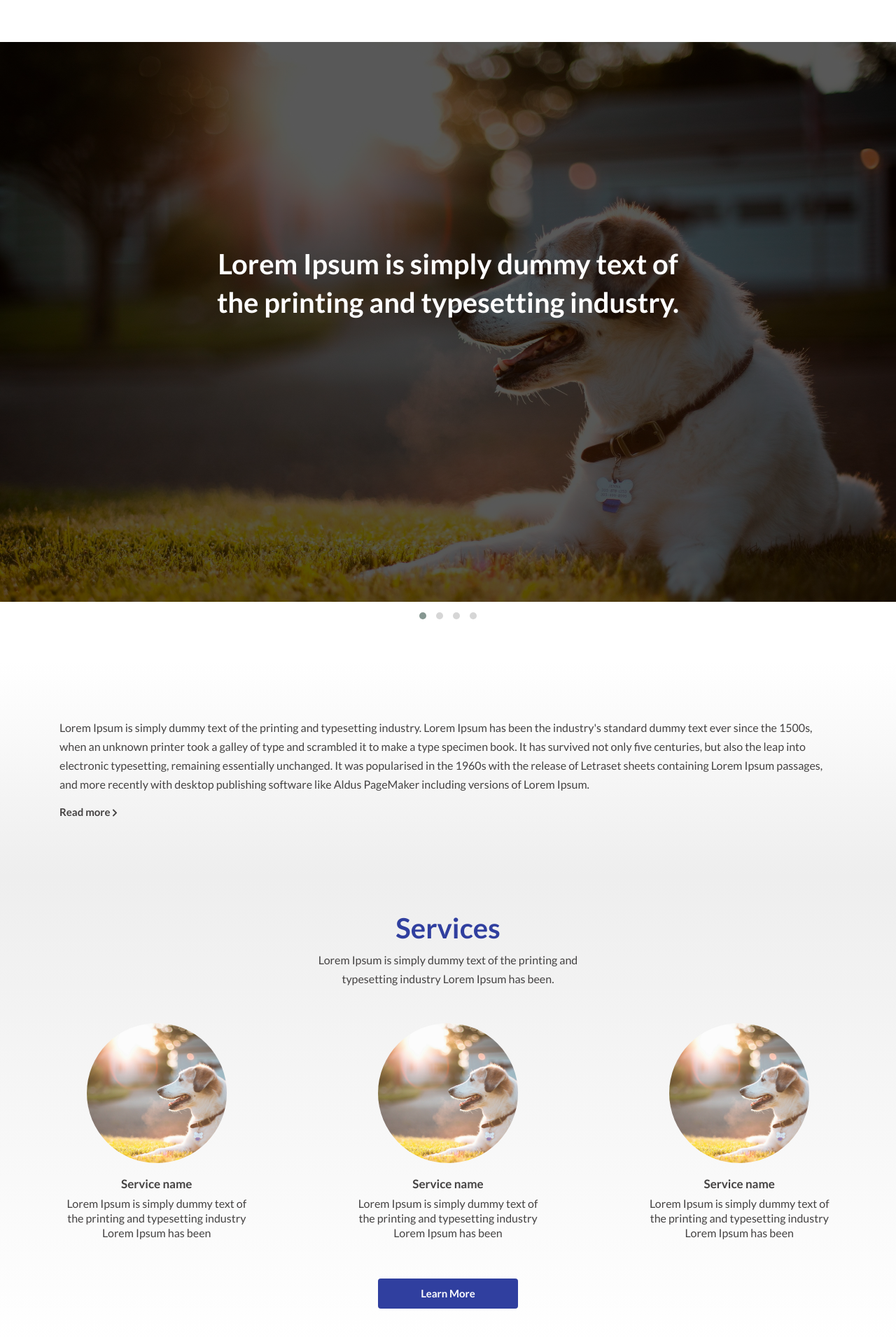
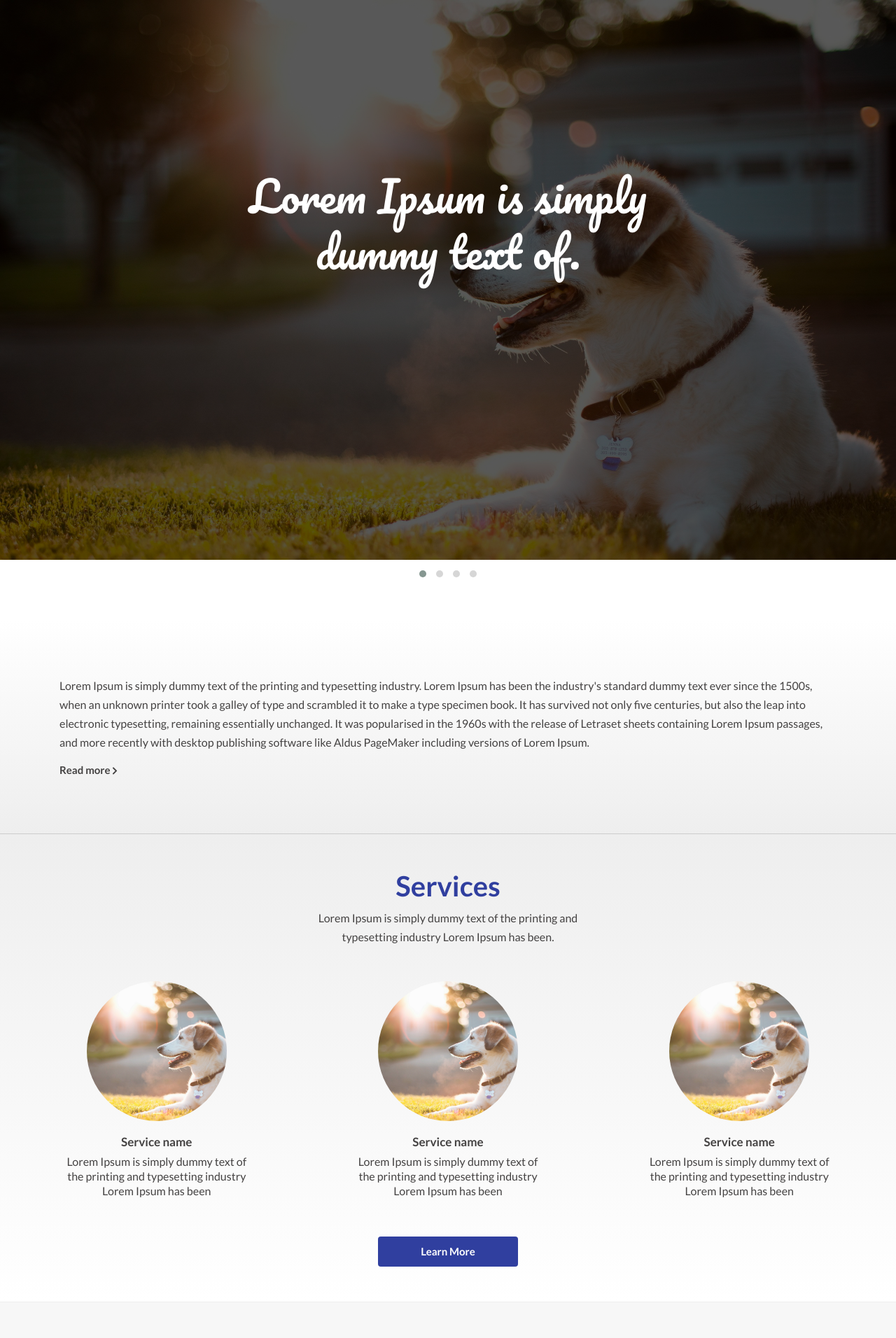
Before and after one commit to klebersantos/teste-front, a PHP site: page / in a window 1280 px wide. Shown: the top 1912 px of the page at 70% size. Run offline with PHP 8.4, Linux system fonts and the light colour scheme; some libraries are stand-ins or nearby versions.

Commit message:
ajustes identação

```diff
--- a/_html/assets/sass/estilo.scss
+++ b/_html/assets/sass/estilo.scss
@@ -7,6 +7,7 @@
 @import "global/animate";
 @import "owl/owl.carousel";
 @import "owl/owl.theme.default.min";
+@import url('https://fonts.googleapis.com/css?family=Pacifico');
 @import url('https://fonts.googleapis.com/css?family=Lato:300,400,700,900');
 
 body {
@@ -20,7 +21,9 @@
 }
 
 .full__page {
-  margin: 60px 0 0;
+  @media screen and (max-width: 992px){
+    margin: 50px 0 0;
+  }
 }
 
 .menu-fixo {
@@ -28,21 +31,21 @@
   top: 0;
   width: 100%;
   z-index: 2;
-  background: $cor03;
+  background: rgba(30, 67, 255, 0.55);
 
-  min-height: 115px;
+  min-height: 50px;
   transition: 0.5s;
   @media screen and (max-width: 992px) {
     min-height: 0;
   }
 
   nav {
-    min-height: 115px;
+    min-height: 50px;
     transition: 0.5s;
     .marca {
       display: block;
-      max-width: 20%;
-      height: 70px;
+      max-width: 10%;
+      height: 50px;
       svg {
         max-width: 100%;
         height: 100%;
@@ -55,7 +58,7 @@
         font-weight: 700;
         color: $cor04;;
         &:hover {
-          color: rgba(243, 179, 1, 0.781);
+          color: #f17611;
         }
       }
     }
@@ -70,10 +73,10 @@
   margin-top: 0;
   background: $cor03;
 
-  min-height: 50px;
+  min-height: 30px;
   transition: 0.5s;
   nav {
-    min-height: 75px;
+    min-height: 30px;
   }
 }
 
@@ -205,12 +208,13 @@
       height: auto;
     }
     h2 {
-      font-size: 40px;
-      line-height: 55px;
+      font-size: 60px;
+      line-height: 80px;
       color: $cor04;
       margin: 0 auto;
-      font-weight: bold;
+      font-weight: normal;
       max-width: 700px;
+      font-family: 'Pacifico', cursive;
       @media screen and (max-width: 992px) {
         font-size: 20px;
         line-height: 20px;
@@ -227,11 +231,14 @@
 .home__about {
   margin: 50px 0 0;
   padding: 80px 0;
-  border-bottom: 1px solid #eee;
+  border-bottom: 1px solid #ccc;
   background: #d9a7c7;  /* fallback for old browsers */
   background: -webkit-linear-gradient(to bottom, rgba(255, 252, 219, 0), #eee);  /* Chrome 10-25, Safari 5.1-6 */
   background: linear-gradient(to bottom, rgba(255, 252, 219, 0), #eee); /* W3C, IE 10+/ Edge, Firefox 16+, Chrome 26+, Opera 12+, Safari 7+ */
-
+  @media screen and (max-width: 992px){
+    margin: 0;
+    padding: 40px 0;
+  }
 
   p {
     line-height: 27px;
--- a/_html/footer.php
+++ b/_html/footer.php
@@ -1,15 +1,3 @@
-
-<footer>
-
-
-
-
-</footer>
-
-
 <script type="text/javascript" src="build/js/scripts.min.js"></script>
-
-
 </body>
-
 </html>
--- a/_html/header.php
+++ b/_html/header.php
@@ -90,9 +90,6 @@
                                     c2.4-0.1,4.5-0.4,6.2-0.7C316.4,11.4,317.1,12.2,317.6,13.1z"/>
                             </g>
                             </svg>
-
-
-
                         </a>
                         <ul class="d-flex justify-content-between align-items-center">
                             <li>
@@ -114,9 +111,6 @@
         </div>
     </div>
 </header>
-
-
-
 
 <header class="mob_header nav-down">
         <div class="container-fluid">
--- a/_html/index.php
+++ b/_html/index.php
@@ -8,7 +8,7 @@
             <div class="container">
                 <div class="row">
                     <div class="col-12 center">
-                        <h2>Lorem Ipsum is simply dummy text of the printing and typesetting industry.</h2>
+                        <h2>Lorem Ipsum is simply dummy text of.</h2>
                     </div>
                 </div>
             </div>
@@ -18,7 +18,7 @@
             <div class="container">
                 <div class="row">
                     <div class="col-12 center">
-                        <h2>Lorem Ipsum is simply dummy text of the printing and typesetting industry.</h2>
+                        <h2>Lorem Ipsum is simply dummy text of the printing</h2>
                     </div>
                 </div>
             </div>
@@ -28,7 +28,7 @@
             <div class="container">
                 <div class="row">
                     <div class="col-12 center">
-                        <h2>Lorem Ipsum is simply dummy text of the printing and typesetting industry.</h2>
+                        <h2>Lorem Ipsum is simply dummy?</h2>
                     </div>
                 </div>
             </div>
```
Also changed, not shown: _html/build/css/estilo.css, 1 other file.
